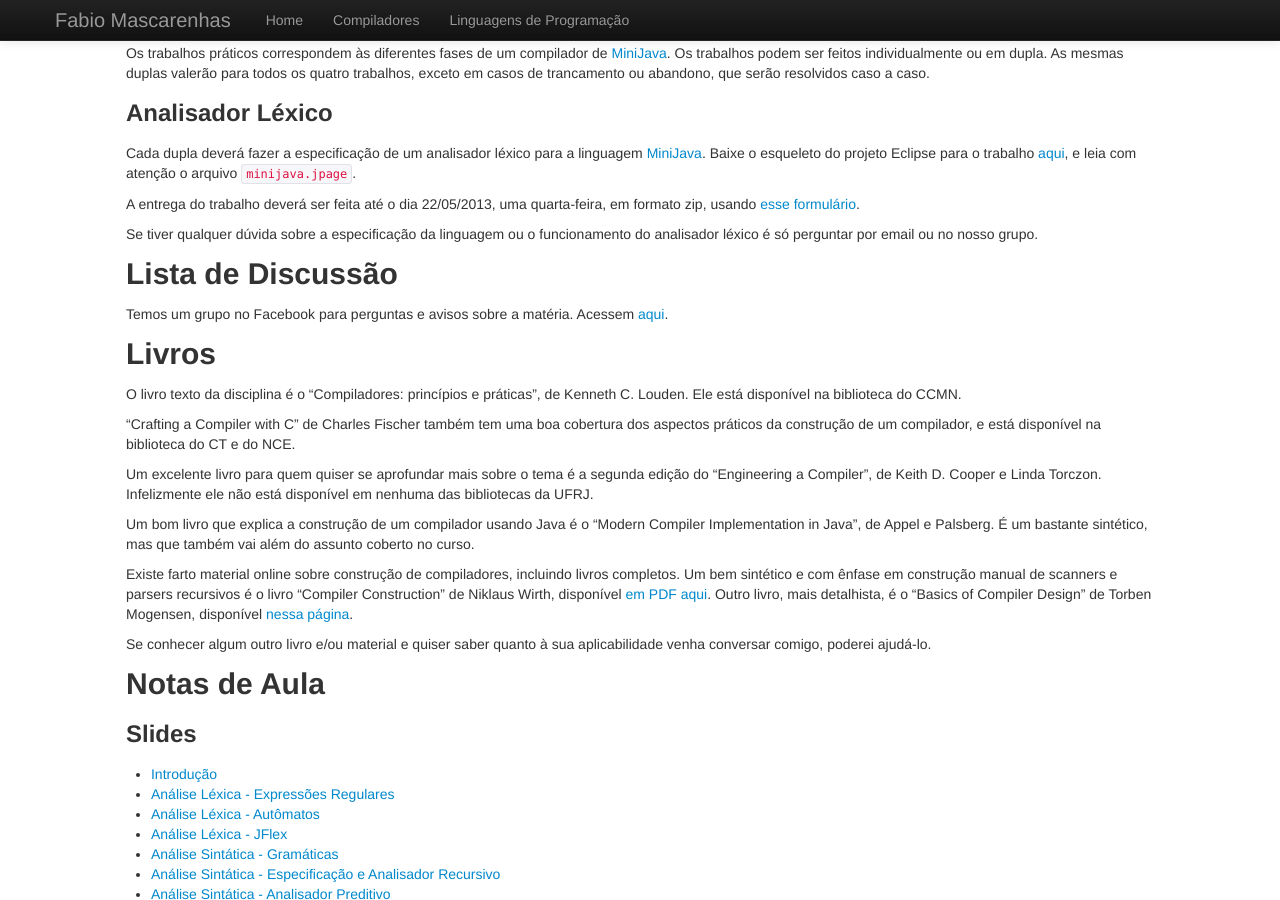
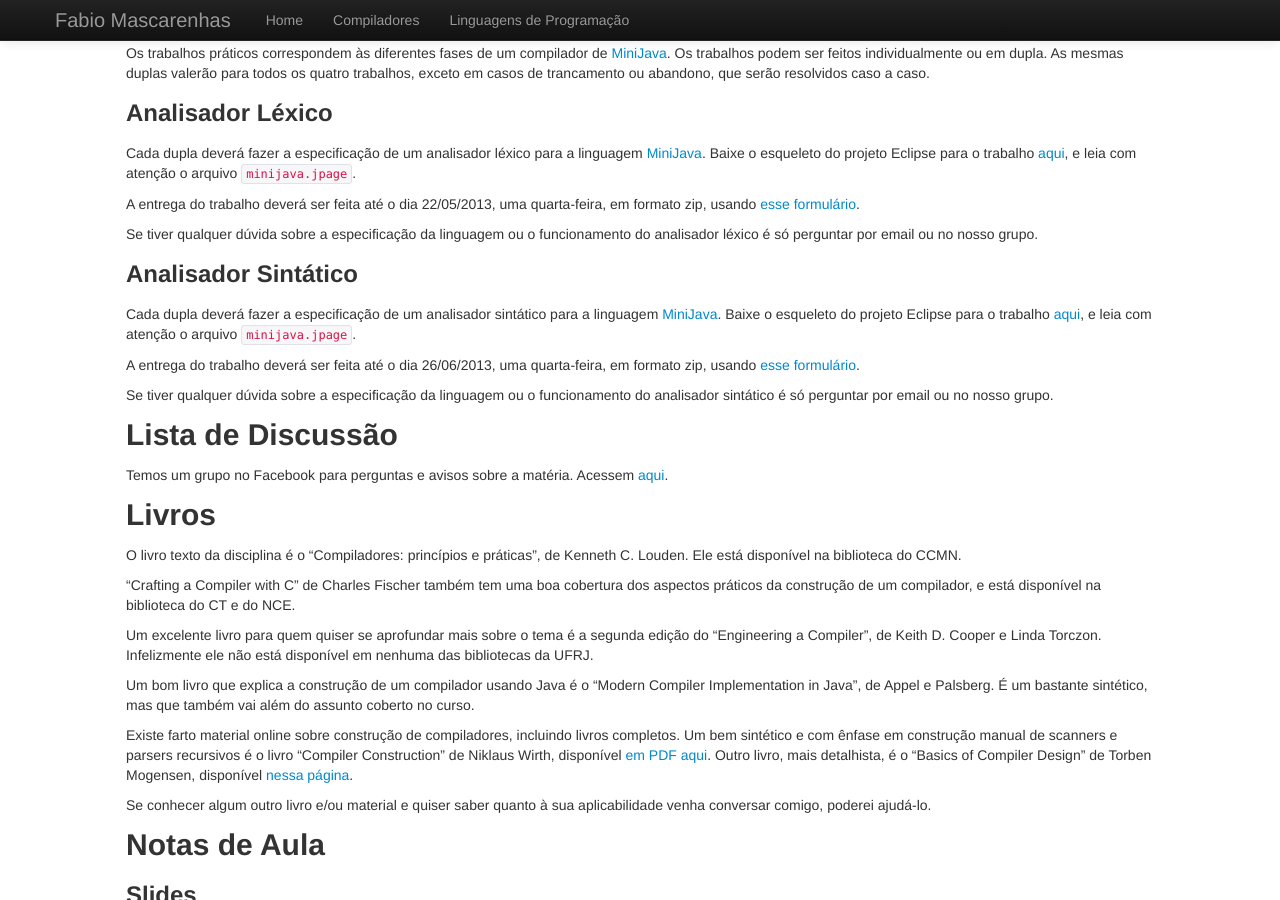
Before and after one commit to fabiomascarenhas/fabiomascarenhas.github.com, a Jekyll site: the page built from comp/index.md, in a window 1280 px wide and 900 px high, scrolled down 517 px. Built offline with Jekyll 4.4.1, drawn with Linux system fonts in a browser that asks for light colours.

Commit message:
trabalho 2 compiladores 2013.1

```diff
--- a/_layouts/default.html
+++ b/_layouts/default.html
@@ -58,6 +59,17 @@
 
     </div> <!-- /container -->
 
+    <script>
+  (function(i,s,o,g,r,a,m){i['GoogleAnalyticsObject']=r;i[r]=i[r]||function(){
+  (i[r].q=i[r].q||[]).push(arguments)},i[r].l=1*new Date();a=s.createElement(o),
+  m=s.getElementsByTagName(o)[0];a.async=1;a.src=g;m.parentNode.insertBefore(a,m)
+  })(window,document,'script','//www.google-analytics.com/analytics.js','ga');
+
+  ga('create', 'UA-41004174-1', 'ufrj.br');
+  ga('send', 'pageview');
+
+    </script>
+
     <!-- Le javascript
     ================================================== -->
     <!-- Placed at the end of the document so the pages load faster -->
--- a/comp/index.md
+++ b/comp/index.md
@@ -59,6 +59,21 @@ formulário](http://form.jotformz.com/form/31195169709664).
 
 Se tiver qualquer dúvida sobre a especificação da linguagem ou o
 funcionamento do analisador léxico é só perguntar por email ou no
+nosso grupo.
+
+### Analisador Sintático
+
+Cada dupla deverá fazer a especificação de um analisador sintático para
+a linguagem [MiniJava](minijava.html). Baixe o esqueleto do projeto Eclipse
+para o trabalho [aqui](trab2/MiniJavaParse.zip), e leia com atenção o arquivo
+`minijava.jpage`.
+
+A entrega do trabalho deverá ser feita até o dia 26/06/2013, uma
+quarta-feira, em formato zip, usando [esse
+formulário](http://form.jotformz.com/form/31595194036659).
+
+Se tiver qualquer dúvida sobre a especificação da linguagem ou o
+funcionamento do analisador sintático é só perguntar por email ou no
 nosso grupo.
 
 Lista de Discussão
```
Also changed, not shown: other parts of _layouts/default.html (+1 -0 lines), 1 other file.
